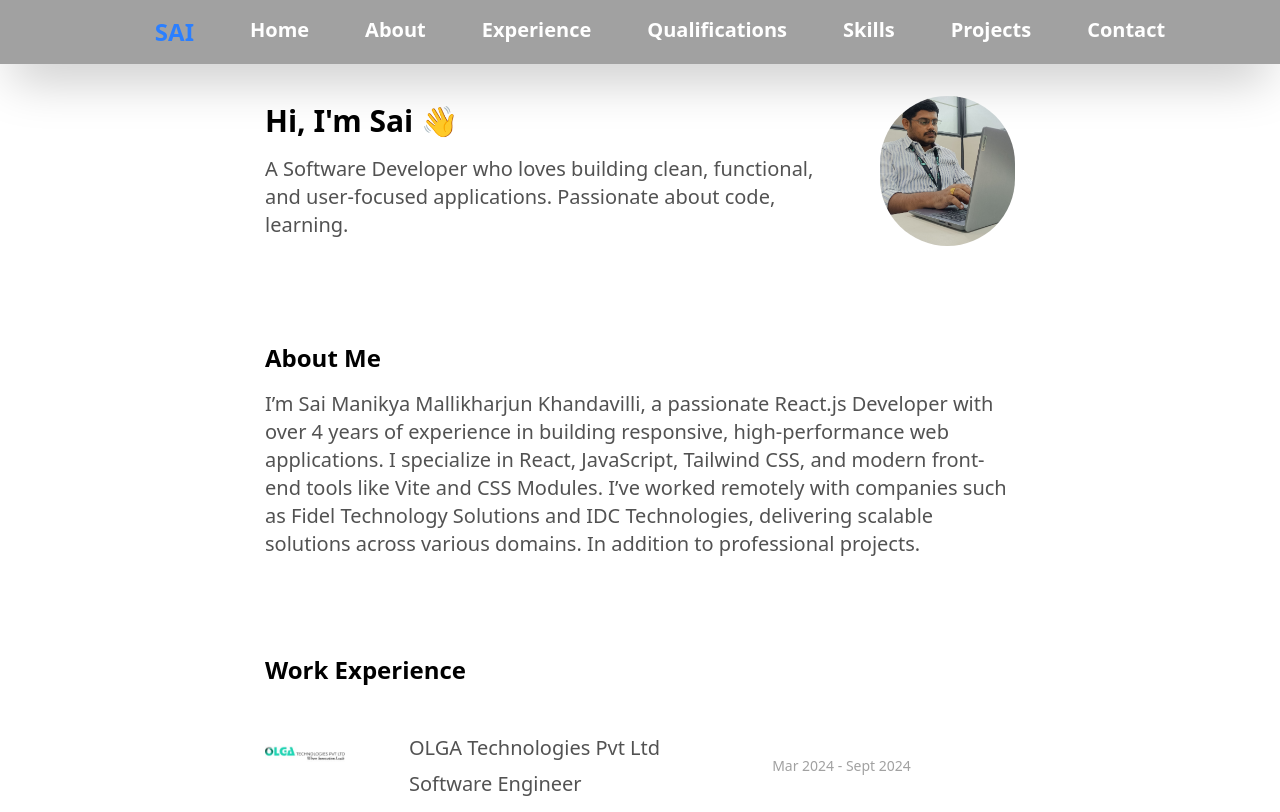
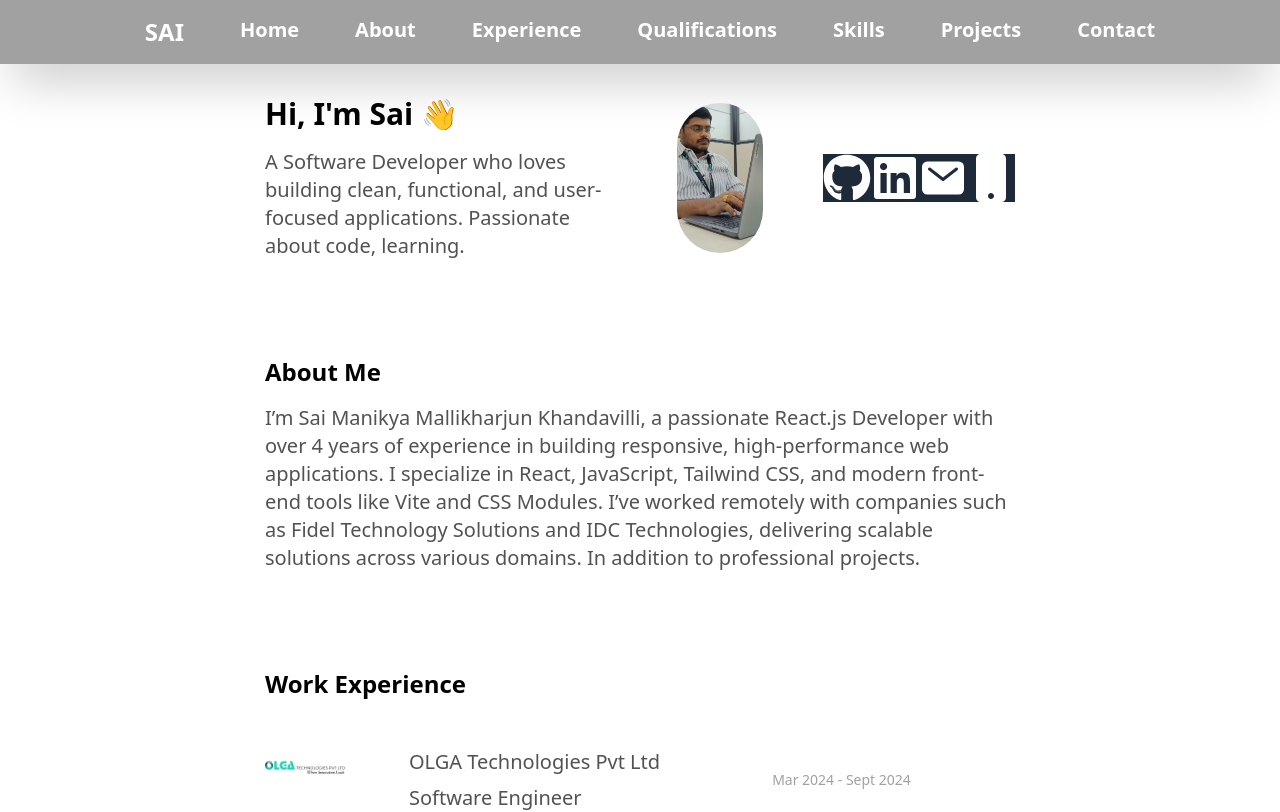
Before and after one commit to SaiMallikharjun98/Sai_Portfolio, a React (Vite) app: page / in a window 1280 px wide. Shown: the top 812 px of the page. Built offline with nearby package versions, Linux system fonts and the light colour scheme; no server answers.

Commit message:
icons added

```diff
--- a/package.json
+++ b/package.json
@@ -15,6 +15,7 @@
     "react": "^19.1.0",
     "react-dom": "^19.1.0",
     "react-hook-form": "^7.57.0",
+    "react-icons": "^5.5.0",
     "react-router-dom": "^7.6.1",
     "tailwindcss": "^4.1.8"
   },
--- a/src/components/Navbar.jsx
+++ b/src/components/Navbar.jsx
@@ -4,7 +4,7 @@ function Navbar() {
   return (
     <>
       <div className="flex justify-center gap-14 font-bold text-xl w-full  fixed top-0 p-4 shadow-2xl bg-neutral-400">
-        <h3 className="text-2xl font-bold text-blue-500 ml-10">SAI</h3>
+        <h3 className="text-2xl font-bold text-white ml-5">SAI</h3>
         <Link to="/" className="hover:text-blue-700  text-white cursor-pointer">
           Home
         </Link>
--- a/src/pages/Home.jsx
+++ b/src/pages/Home.jsx
@@ -5,6 +5,10 @@ import Education from "./Education";
 import Experience from "./Experience";
 import Projects from "./Projects";
 import Skills from "./Skills";
+import { FaGithub } from "react-icons/fa";
+import { FaLinkedin } from "react-icons/fa";
+import { FaMobile } from "react-icons/fa";
+import { IoMail } from "react-icons/io5";
 function Home() {
   return (
     <>
@@ -24,6 +28,12 @@ function Home() {
               alt="SelfImage"
             />
           </div>
+          <div className="flex justify-center text-5xl bg-gray-800 text-white hover:text-blue-600 cursor-pointer">
+            <FaGithub />
+            <FaLinkedin />
+            <IoMail />
+            <FaMobile />
+          </div>
         </div>
       </section>
 
```
Also changed, not shown: 1 other file (tests, documents, lock files or other folders).
